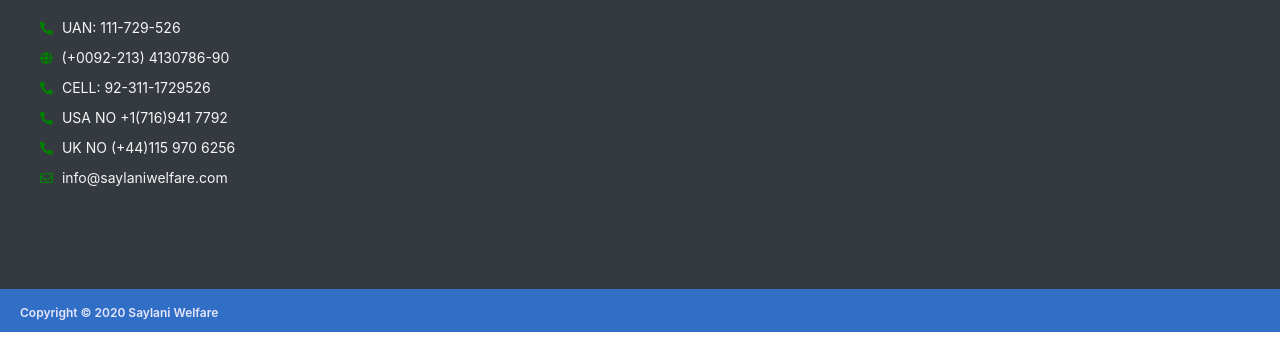
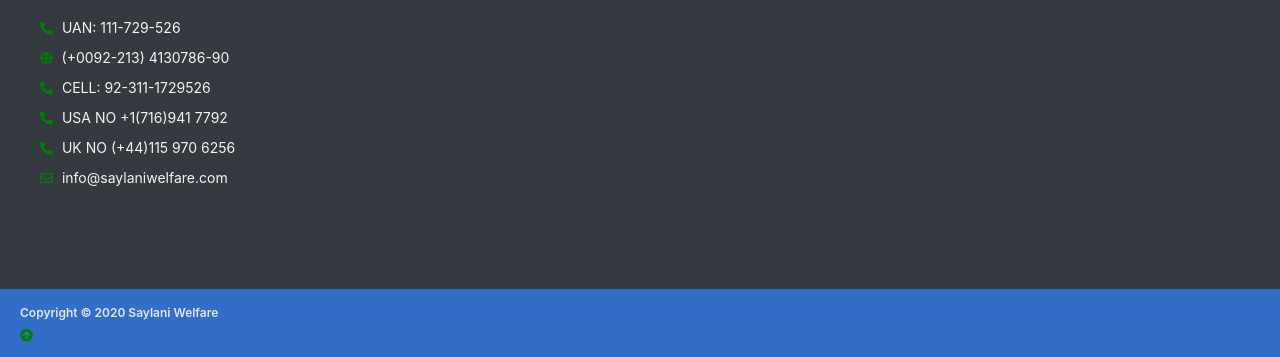
Before and after one commit to shaheryar976/webdeveloper, a plain HTML site: page saylani website.html in a window 1280 px wide. Shown: the part 4418-4775 px from the top of the page. Before the commit the page ends 4750 px from the top, so only its background shows below. Drawn offline with nearby package versions, Linux system fonts and the light colour scheme.

Commit message:
Update saylani website.html

```diff
--- a/saylani website.html
+++ b/saylani website.html
@@ -514,6 +514,8 @@
       <div class="copyright">
 
         <p>Copyright © 2020 Saylani Welfare</p>
+        <div class="col-sm-1 col-md-1 col-lg-1"> <a href=""> <i class="topbtn fas fa-arrow-circle-up"></i> </div></a>
+
       </div>
     </div>
   </div>
```
